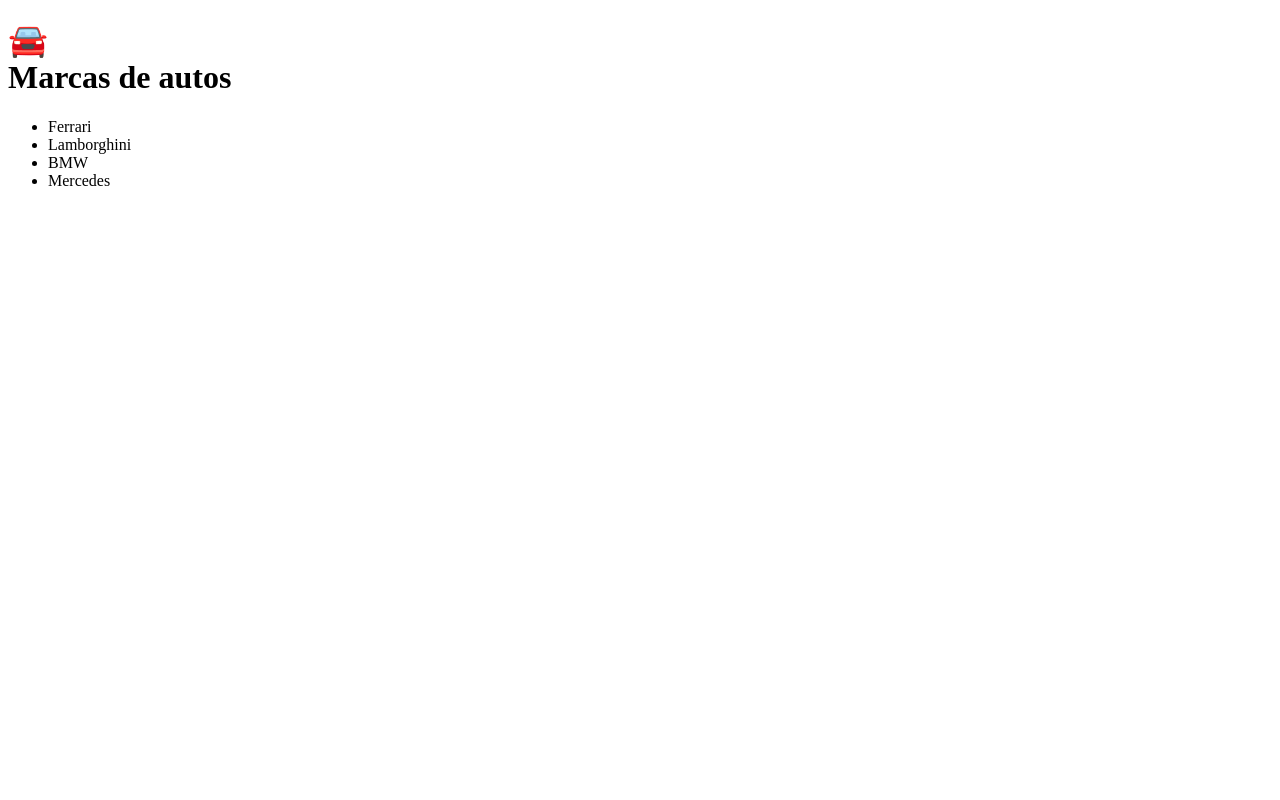
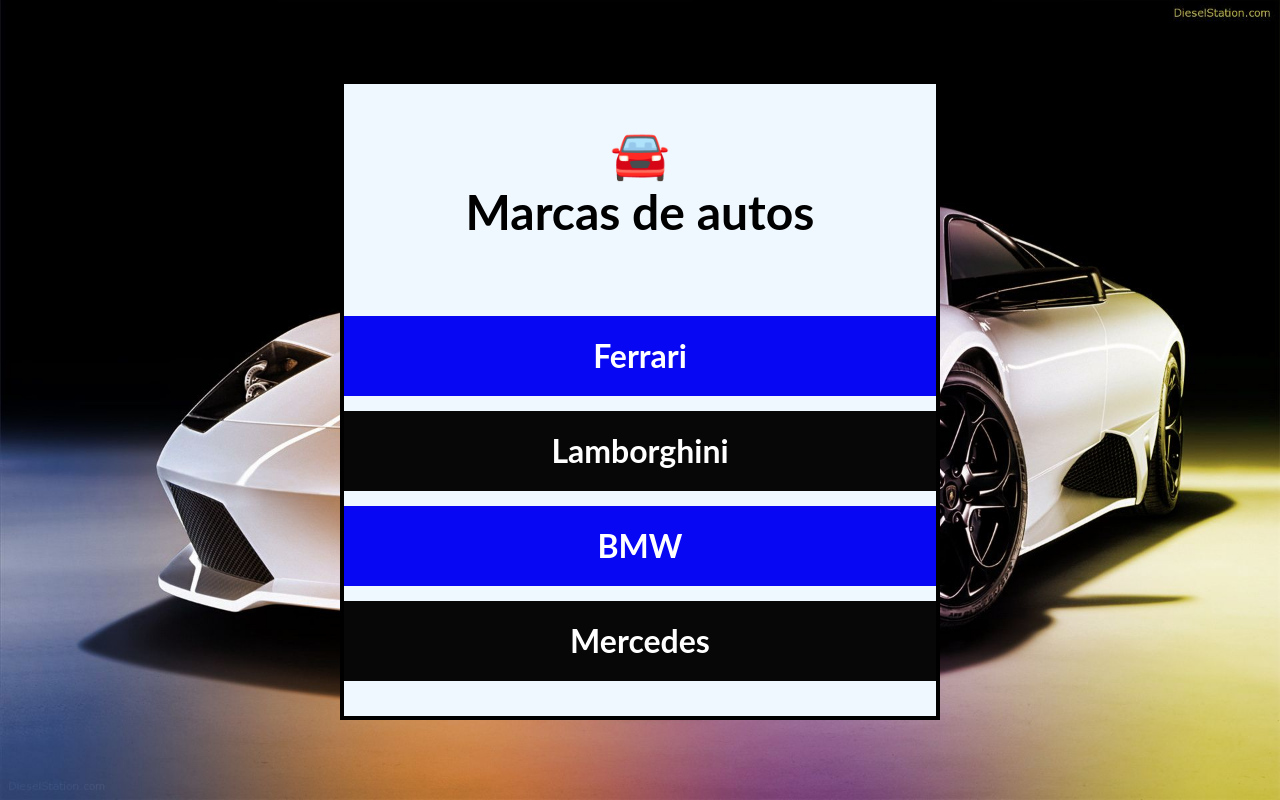
Before and after one commit to AndreaHernandezKtm966/Proyecto-Marcas-de-Autos, a plain HTML site: page Marca de Vehiculos/MARCAS DE AUTOS/index.html in a window 1280 px wide. Drawn offline with Linux system fonts and the light colour scheme.

Commit message:
Update styles.css

```diff
--- a/Marca de Vehiculos/MARCAS DE AUTOS/styles.css
+++ b/Marca de Vehiculos/MARCAS DE AUTOS/styles.css
@@ -1,60 +1,78 @@
-const toppings = document.getElementsByClassName('topping');
+* {
+    margin: 0;
+    padding: 0;
+    box-sizing: border-box;
+    font-family: 'Lato', sans-serif;
+}
 
-for (const topping of toppings) {
+body {
+    display: flex;
+    justify-content: center;
+    align-items: center;
+    height: 100vh;
+    text-align: center;
+    background: url(imagenes/login.png) no-repeat center center/cover;
+}
 
+/* Contenido */
+#contenedor {
+    display: flex;
+    flex-wrap: wrap;
+    justify-content: center;
+    align-items: center;
+    min-height: 80vh;
+    width: 80vw;
+    max-width: 600px;
+    background-color: aliceblue;
+    border: 4px solid black;
+}
 
-    topping.addEventListener('mouseenter', () => {
-        topping.classList.add('hover-color');
-    });
+h1{
+    width: 100%;
+    font-size: 3rem;
+    margin: 20px 10px;
+}
 
+ul {
 
-    topping.addEventListener('mouseleave', () => {
-        topping.classList.remove('hover-color');
-    });
+    width: 100%;
+    height: 100%;
 
-
-    topping.addEventListener('click', () => {
-
-
-        for (const t of toppings) {
-            t.classList.remove('selected-color');
-        }
-
-
-        topping.classList.add('selected-color');
-
-        console.log(topping.innerText);
-    });
 }
 
 
+.topping {
+    font-size: 2rem;
+    font-weight: bold;
+    color: white;
+    display: flex;
+    flex-wrap: wrap;
+    justify-content: center;
+    align-items: center;
+    width: 100%;
+    height: 80px;
+    margin: 15px 0;
 
-document.getElementById("Ferrari").addEventListener("click", () => {
-
-    document.body.style.backgroundImage = "url('Imagenes/Ferrari.png')";
-
-});
+}
+.fondo-marron {
+    background-color: #0707f4;
 
 
+}
 
-document.getElementById("Lamborghini").addEventListener("click", () => {
+.fondo-naranja {
+    background-color: #080708;
+}
 
-    document.body.style.backgroundImage = "url('Imagenes/lamborghini.png')";
-
-});
+.texto-verde {
+    color: rgb(14, 3, 12);
+}
 
 
+.hover-color {
+    background-color: #686b6e
+}
 
-document.getElementById("BMW").addEventListener("click", () => {
-
-    document.body.style.backgroundImage = "url('Imagenes/bmw.png')";
-
-});
-
-
-
-document.getElementById("Mercedes").addEventListener("click", () => {
-
-    document.body.style.backgroundImage = "url('Imagenes/Mercedes.png')";
-
-});
+.selected-color {
+    background-color: #607ae1
+}
```
